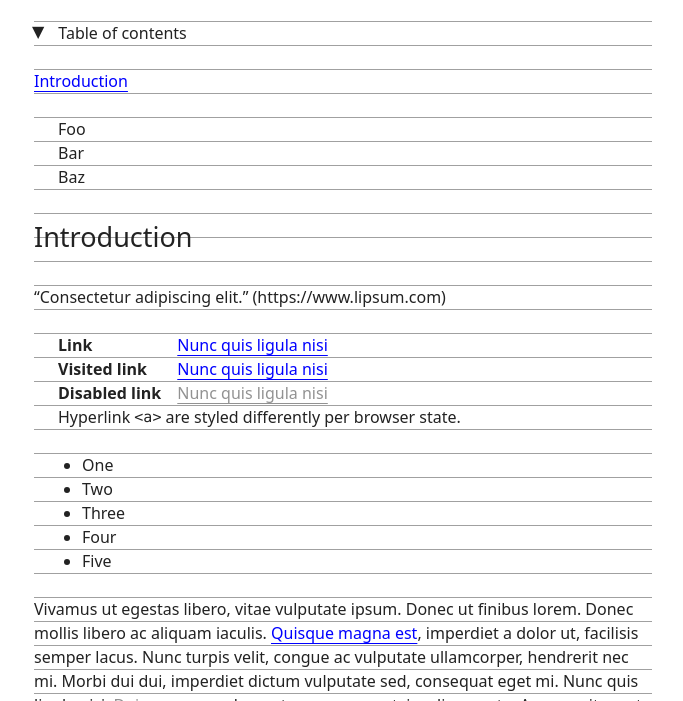
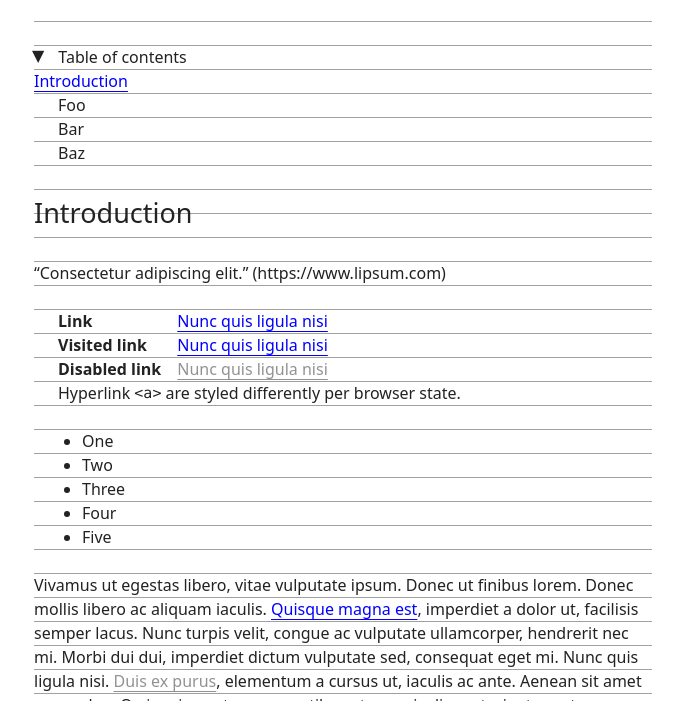
Before and after one commit to reedable/lliwio-css, a plain HTML site: page public/index.html in a window 1280 px wide. Both pictures are taken after a click on the heading "Table of contents". Shown: the part 99-800 px from the top of the page, without its empty margins (297-980 px from the left). Drawn offline with Linux system fonts and the light colour scheme.

Commit message:
Fix the left/right margin (padding) for small form factor.

```diff
--- a/public/index.css
+++ b/public/index.css
@@ -10,20 +10,34 @@ body {
   .container {
     container-type: inline-size;
     height: auto;
+    min-width: 320px;
+    padding: 0 1rem;
 
     .content {
-      margin: 0 auto;
+      margin-inline: auto;
       max-width: round(down, 65ch + 1rlh, 1px);
-      min-width: 320px;
-      width: 100vw;
+      width: 100%;
 
       header {
         margin-top: 1rlh;
       }
 
-      /* Table of contents */
+      /*
+        Table of contents
+
+        Replace the ol margin-top with summary padding-bottom for
+        better transition.
+      */
       header+nav {
         margin-top: 1rlh;
+
+        summary {
+          padding-top: 1rlh;
+        }
+
+        ol {
+          margin: 0;
+        }
       }
 
       main {
--- a/public/index.html
+++ b/public/index.html
@@ -37,12 +37,14 @@
           </summary>
 
           <ol role="list" class="lliw toc">
-            <li><a href="#h2-0">Introduction</a></li>
-            <ol role="list">
-              <li>Foo</li>
-              <li>Bar</li>
-              <li>Baz</li>
-            </ol>
+            <li>
+              <a href="#h2-0">Introduction</a>
+              <ol role="list">
+                <li>Foo</li>
+                <li>Bar</li>
+                <li>Baz</li>
+              </ol>
+            </li>
           </ol>
         </details>
       </nav>
```
